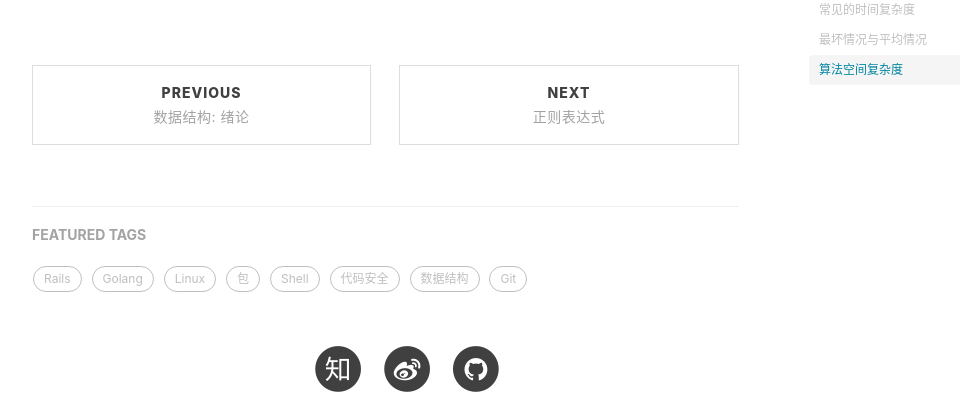
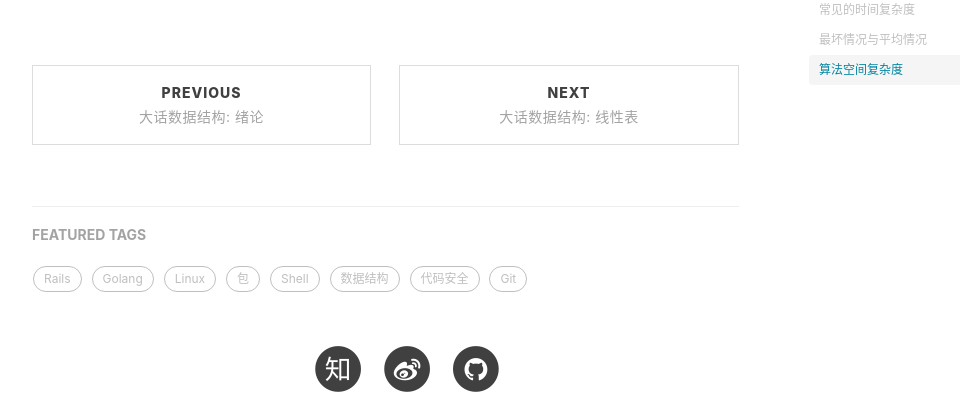
Before and after one commit to viletyy/viletyy.github.io, a Jekyll site: the page built from _posts/2020-06-06-datastruct-algorithm-basic-concept.md, in a window 1280 px wide and 900 px high, scrolled down 2508 px. Shown: the part 334-728 px from the top of the window, without its empty margins (233-1193 px from the left). Built offline with Jekyll 4.4.1, drawn with Linux system fonts in a browser that asks for light colours; nearby versions of some CDN libraries; comment, search, counter and statistics services are not loaded; some of the changed lines change nothing that is shown.

Commit message:
add:datastruct linear list

````diff
--- a/_posts/2020-06-04-datastruct-basic-concept.md
+++ b/_posts/2020-06-04-datastruct-basic-concept.md
@@ -1,6 +1,6 @@
 ---
 layout: post
-title: "数据结构: 绪论"
+title: "大话数据结构: 绪论"
 date:  2020-06-04 10:01:08
 author: "Viletyy"
 header-style: text
--- a/_posts/2020-06-06-datastruct-algorithm-basic-concept.md
+++ b/_posts/2020-06-06-datastruct-algorithm-basic-concept.md
@@ -1,6 +1,6 @@
 ---
 layout: post
-title: "数据结构: 算法"
+title: "大话数据结构: 算法"
 date:  2020-06-06 10:01:08
 author: "Viletyy"
 header-style: text
--- /dev/null
+++ b/_posts/2020-06-07-datastruct-linear-list.md
@@ -0,0 +1,87 @@
+---
+layout: post
+title: "大话数据结构: 线性表"
+date:  2020-06-07 10:01:08
+author: "Viletyy"
+header-style: text
+tags:
+  - 数据结构
+---
+## 线性表
+### 线性表的定义
+**线性表**零个或多个数据元素的有限序列。
+
+若将线性表记为（a1, ...,ai-1, ai, ai+1, ..., an)，则表中ai-1领先于ai，ai领先于ai+1，称ai-1时ai的直接先驱元素，ai+i是ai的直接后继元素。当i=1,2,...,n-1时，ai有且仅有一个直接后继，当i=2,3,...,n时，ai有且仅有一个直接前驱。
+
+线性表元素的个数n(n >=0)定义为线性表的长度，当n=0时，称为空表。
+
+### 线性表的抽象数据类型
+```c
+ADT 线性表(List)
+Data
+    线性表的数据对象集合为{a1,a2,...,an}，每个元素的类型均为DataType。其中，除第一个元素a1，每个元素有且仅有一个直接前驱元素，除了最后一个元素an外，每一个元素有且仅有一个直接后继元素。数据元素之间的关系是一对一的。
+Operation
+    InitList(*L): 初始化操作，建立一个空的线性表L。
+    ListEmpty(L): 若线性表为空，返回true，否则返回false
+    ClearList(*L): 将线性表清空
+    GetElem(L, i, *e): 将线性表L中的第i个位置元素值返回给e
+    LocateElem(L, e): 在线性表L中查找与给定值e相等的元素，如果查找成功，返回该元素在表中序号表示成功；否则，返回0表示失败
+    ListInsert(*L, i, e): 在线性表中的第i个位置插入新元素e。
+    ListDelete(*L, i, *e): 删除线性表L中第i个位置元素，并用e返回其值。
+    ListLength(L): 返回线性表L的元素个数
+endADT
+```
+
+> 实现两个线性表集合A和B的并集操作。即：把存在集合B中但并不存在A中的数据元素插入到A中
+
+```c
+/*将所有的在线性表Lb中但不在La中的数据元素插入到La中*/
+void union(List *La, List Lb)
+{
+    int La_len, Lb_len, i;
+    ElemType e; /*声明与La和Lb相同的数据元素e*/
+    La_len = ListLength(La); /*求线性表的长度*/
+    Lb_len = ListLength(Lb);
+    for (i=1; i<=Lb_len; i++)
+    {
+        GetElem(Lb, i, e); /*取Lb中第i个数据元素赋给e*/
+        if(!LocateElem(La,e,equal)) /*La中不存在和e相同的数据元素*/
+            ListInsert(La, ++La_len, e);
+
+    }
+}
+```
+
+### 线性表的顺序存储结构
+线性表的顺序存储结构，指的是用一段地址连续的存储单元一次存储线性表的数据元素。
+
+
+### 线性表的链式存储结构
+为了表示每个数据元素a1与其直接后继数据元素ai+1之间的逻辑关系，对于数据元素a1来说，除了存储其本身的信息之外，还需存储一个指示其直接后继的信息（即直接后继的存储位置）。我们把存储数据元素信息的域称为数据域，把存储直接后继位置的域称为指针域。指针域中存储的信息称作指针或链。这两部分信息组成数据元素ai的存储映像，称为结点（Node)
+
+n个结点(ai的存储映像)链结成一个链表，即为线性表(a1,a2,...,an)的链式存储结构，因为此链表的每个的结点中只包含一个指针域，所以叫做单链表。
+
+链表中第一个结点的存储位置叫做头指针。
+
+链表的最后一个结点为空（通常用null或"^"表示）
+
+单链表的第一个结点前附设一个结点，称为头结点。也可以存储如线性表的长度等附加信息，头结点的指针域存储指向第一个结点的指针。
+
+### 头指针与头结点的异同
+
+头指针
+
+* 头指针是指链表指向第一个结点的指针，若链表有头结点，则是指向头结点的指针
+* 头指针具有标识作用，所以常用头指针冠以链表的名字
+* 无论链表是否为空，头指针均不为空。头指针是链表的必要元素
+
+头结点
+
+* 头结点是为了操作的统一和方便而设立的，放在第一元素的结点之前，其数据域一般无意义（也可存放链表的长度）
+* 有了头结点，对在第一元素结点前插入结点和删除第一结点，其操作与其它结点的操作就统一了
+* 头结点不一定是链表必须要素
+
+
+参考资料：
+
+- [大话数据结构]()
````
